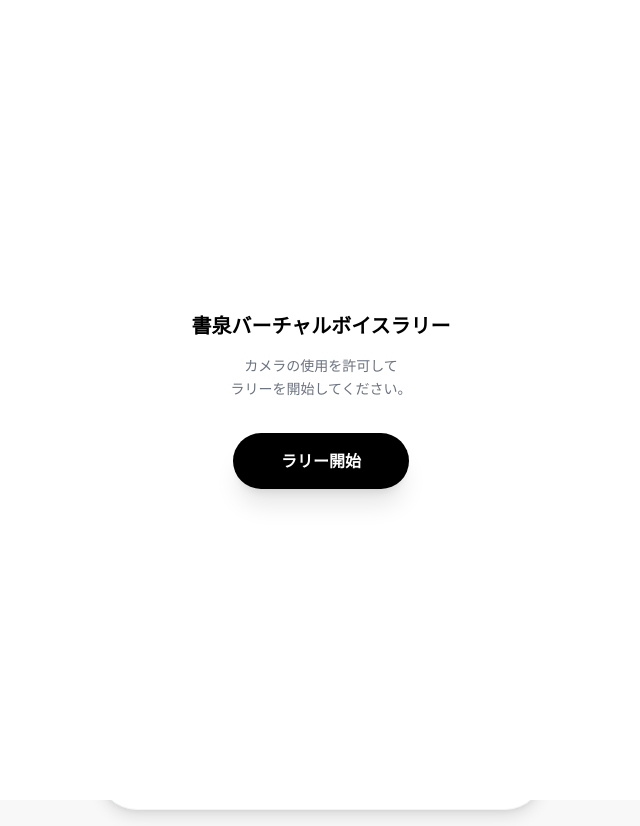
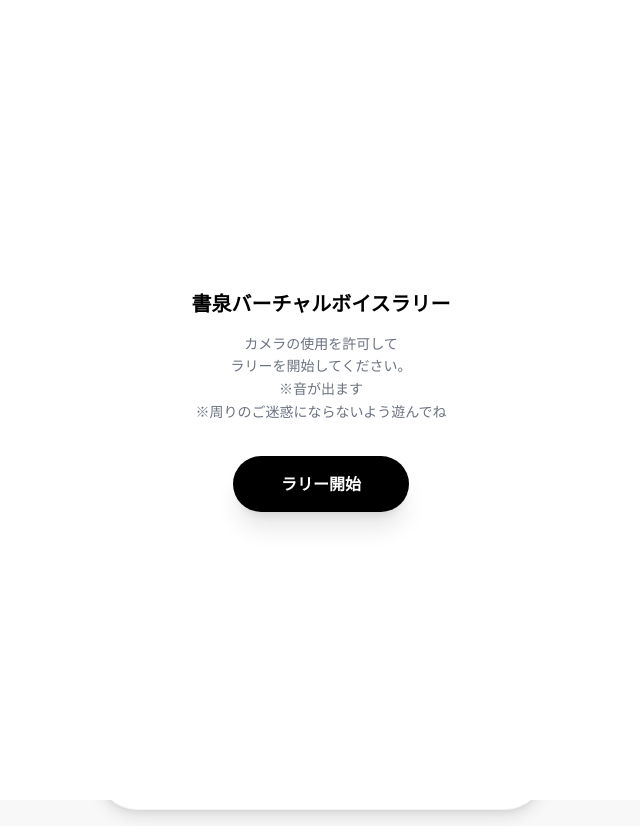
Before and after one commit to SayamaMaya/QRRally_forDevelop, a plain HTML site: page index.html in a window 1280 px wide. Shown: the whole page, without its empty margins (319-959 px from the left). Drawn offline with nearby package versions, Linux system fonts and the light colour scheme.

Commit message:
Update index.html

```diff
--- a/index.html
+++ b/index.html
@@ -69,7 +69,10 @@
         <div class="text-center p-8">
             <h2 class="text-xl font-bold mb-4">書泉バーチャルボイスラリー</h2>
             <p class="text-sm text-gray-500 mb-8 leading-relaxed">
-                カメラの使用を許可して<br>ラリーを開始してください。
+                カメラの使用を許可して
+                <br>ラリーを開始してください。
+                <br>※音が出ます
+                <br>※周りのご迷惑にならないよう遊んでね
             </p>
             <button id="camera-init-btn" class="px-12 py-4 bg-black text-white rounded-full font-bold shadow-xl">
                 ラリー開始
```
